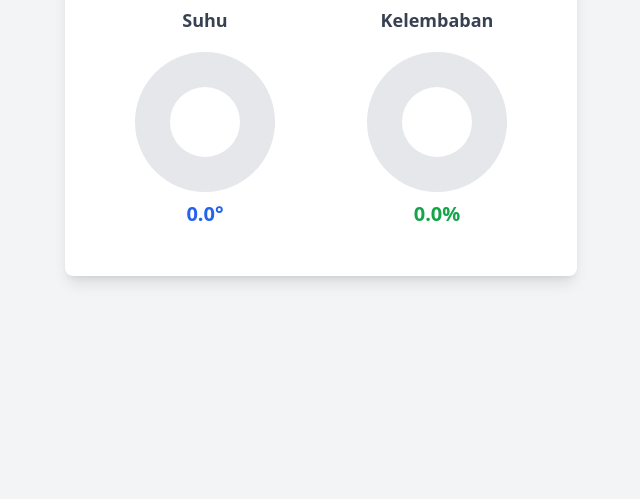
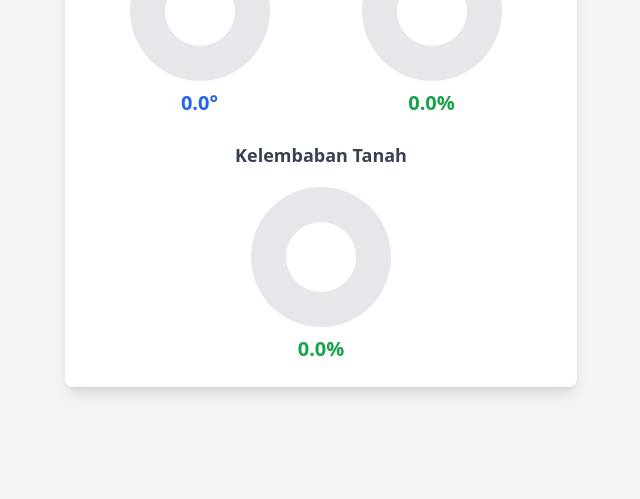
Before and after one commit to Kimberlynn01/monitoring_realtime_IoT, a website: page index.html in a window 1280 px wide. Shown: the part 301-800 px from the top of the page, without its empty margins (319-959 px from the left). Drawn offline with nearby package versions, Linux system fonts and the light colour scheme; no server answers.

Commit message:
feat kelembaban tanah

```diff
--- a/index.html
+++ b/index.html
@@ -32,12 +32,19 @@
 
             <!-- Kelembaban Circular Progress -->
             <div>
-                <h3 class="text-lg font-semibold text-gray-700 text-center mb-2">Kelembaban</h3>
+                <h3 class="text-lg font-semibold text-gray-700 text-center mb-2">Kelembaban Udara</h3>
                 <div class="chart-container">
                     <canvas id="kelembabanChart"></canvas>
                 </div>
                 <p id="kelembabanValue" class="text-center font-bold text-green-600 text-xl mt-2">--%</p>
             </div>
+        </div>
+        <div>
+            <h3 class="text-lg font-semibold text-gray-700 text-center mb-2">Kelembaban Tanah</h3>
+            <div class="chart-container">
+                <canvas id="kelembabanTanahChart"></canvas>
+            </div>
+            <p id="kelembabanTanahValue" class="text-center font-bold text-green-600 text-xl mt-2">--%</p>
         </div>
     </div>
 
--- a/src/index.ts
+++ b/src/index.ts
@@ -4,11 +4,13 @@ const maxStaleTime = 10 * 1000; // 10 seconds
 // Circular Chart Instances
 let suhuChart: Chart;
 let kelembabanChart: Chart;
+let kelembabanTanahChart: Chart;
 
 document.addEventListener("DOMContentLoaded", () => {
   // Initialize charts after DOM loaded
   suhuChart = createCircularChart("suhuChart", "#2196F3");
   kelembabanChart = createCircularChart("kelembabanChart", "#4CAF50");
+  kelembabanTanahChart = createCircularChart("kelembabanTanahChart", "#203c69");
 
   // Start fetching data
   fetchData();
@@ -25,7 +27,7 @@ async function fetchData() {
       const sensorData = data.sensor;
       const currentTimestamp = Date.now();
 
-      displayData(parseFloat(sensorData.suhu), parseFloat(sensorData.kelembaban));
+      displayData(parseFloat(sensorData.suhu), parseFloat(sensorData.kelembaban), parseFloat(sensorData.kelembaban_tanah));
 
       lastUpdate = currentTimestamp;
     }
@@ -39,21 +41,24 @@ function updateDisplayIfStale() {
   const timeSinceLastUpdate = currentTimestamp - lastUpdate;
 
   if (timeSinceLastUpdate > maxStaleTime) {
-    displayData(0, 0); // Output 0 if data is stale
+    displayData(0, 0, 0);
   }
 }
 
-function displayData(suhu: number, kelembaban: number): void {
+function displayData(suhu: number, kelembaban: number, kelembaban_tanah: number): void {
   const suhuValueElement = document.getElementById("suhuValue");
   const kelembabanValueElement = document.getElementById("kelembabanValue");
+  const kelembabanTanahValueElement = document.getElementById("kelembabanTanahValue");
 
   // Update chart values
   updateCircularChart(suhuChart, suhu);
   updateCircularChart(kelembabanChart, kelembaban);
+  updateCircularChart(kelembabanTanahChart, kelembaban_tanah);
 
   // Update displayed text with 1 decimal point
   if (suhuValueElement) suhuValueElement.textContent = `${suhu.toFixed(1)}°`;
   if (kelembabanValueElement) kelembabanValueElement.textContent = `${kelembaban.toFixed(1)}%`;
+  if (kelembabanTanahValueElement) kelembabanTanahValueElement.textContent = `${kelembaban_tanah.toFixed(1)}%`;
 }
 
 function createCircularChart(canvasId: string, color: string): Chart {
```
Also changed, not shown: dist/index.js.
